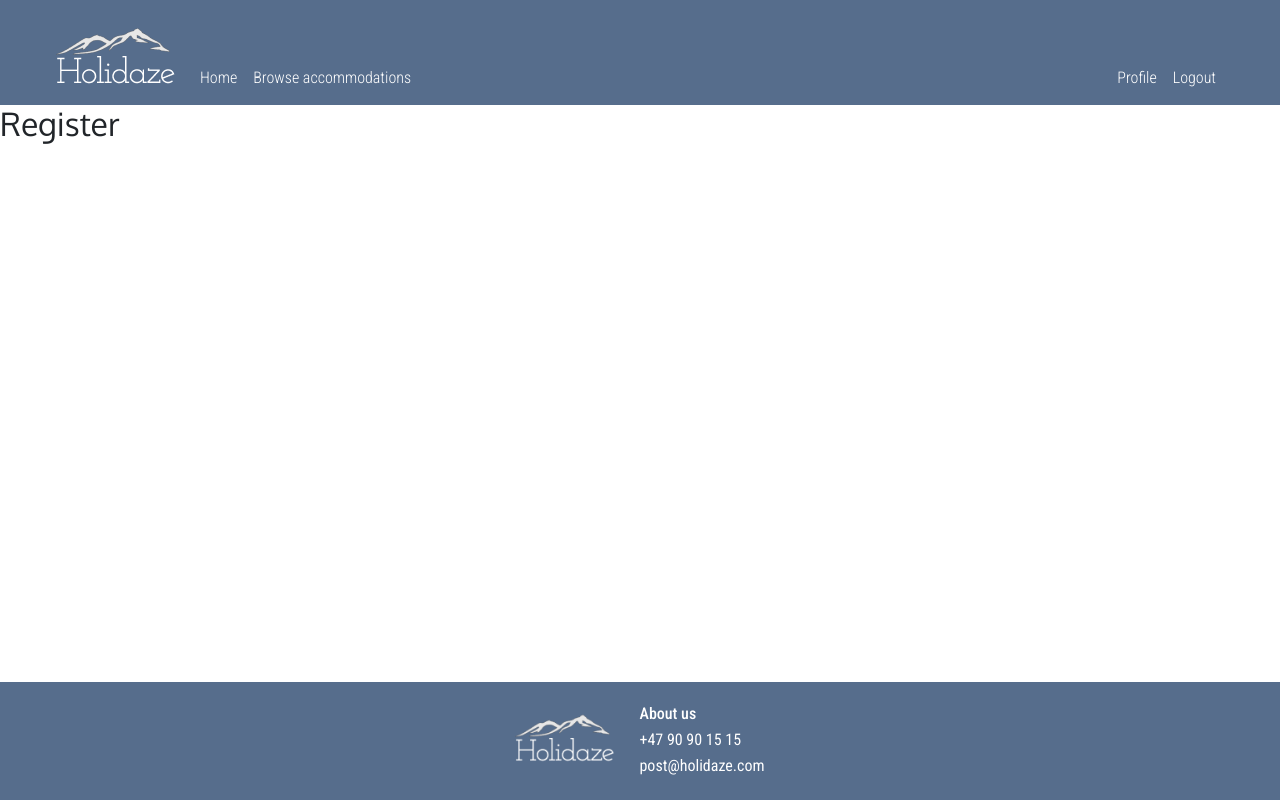
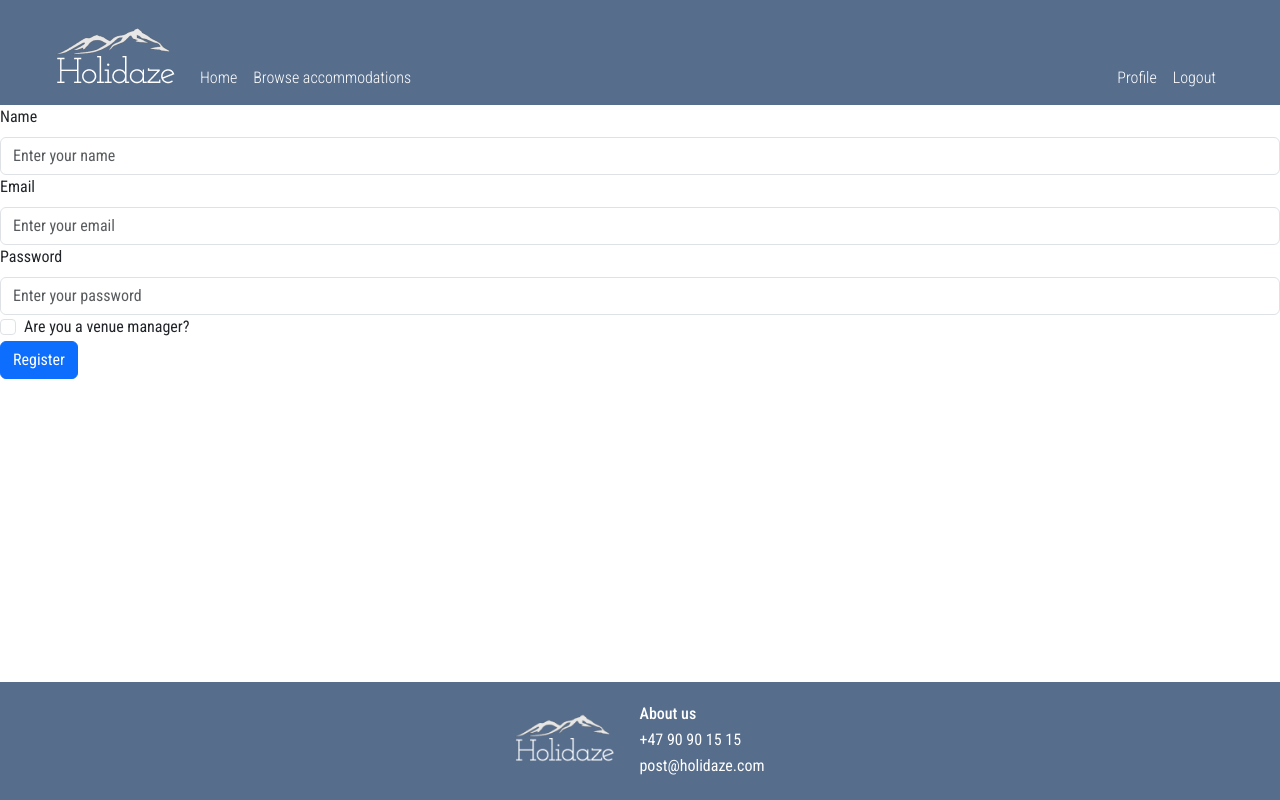
Before and after one commit to TaranJ/project-exam-2, a React (Vite) app: page /register in a window 1280 px wide. Built offline with nearby package versions, Linux system fonts and the light colour scheme.

Commit message:
ads login and register functions

```diff
--- a/src/App.jsx
+++ b/src/App.jsx
@@ -12,6 +12,7 @@ import ProfilePage from "./pages/ProfilePage";
 import AboutPage from "./pages/AboutPage";
 import RegisterPage from "./pages/RegisterPage";
 import VenuePage from "./pages/VenuePage";
+import LoginPage from "./pages/LoginPage";
 
 function App() {
   return (
@@ -24,6 +25,7 @@ function App() {
           <Route path="/about" element={<AboutPage />} />
           <Route path="/register" element={<RegisterPage />} />
           <Route path="/venue/:id" element={<VenuePage />} />
+          <Route path="/login" element={<LoginPage />} />
         </Routes>
       </Layout>
     </Router>
--- /dev/null
+++ b/src/auth/login/index.jsx
@@ -0,0 +1,27 @@
+import { save } from "../../utils/storage/save";
+
+export const loginUser = async (email, password) => {
+  const URL = `${import.meta.env.VITE_APIBase}auth/login`;
+
+  try {
+    const response = await fetch(URL, {
+      headers: {
+        "Content-Type": "application/json",
+      },
+      method: "POST",
+      body: JSON.stringify({ email, password }),
+    });
+
+    if (!response.ok) {
+      throw new Error("Failed to log in");
+    }
+
+    const { accessToken, ...profile } = (await response.json()).data;
+    save("token", accessToken);
+    save("profile", profile);
+    return profile;
+  } catch (error) {
+    console.error("Error logging in:", error);
+    throw error;
+  }
+};
--- /dev/null
+++ b/src/auth/register/index.jsx
@@ -0,0 +1,23 @@
+export const registerUser = async (userData) => {
+  const URL = `${import.meta.env.VITE_APIBase}auth/register`;
+
+  try {
+    const response = await fetch(URL, {
+      headers: {
+        "Content-Type": "application/json",
+      },
+      method: "POST",
+      body: JSON.stringify(userData),
+    });
+
+    if (!response.ok) {
+      throw new Error("Failed to register user");
+    }
+
+    const data = await response.json();
+    return data;
+  } catch (error) {
+    console.error("Error registering user:", error);
+    throw error;
+  }
+};
--- /dev/null
+++ b/src/pages/LoginPage.jsx
@@ -0,0 +1,54 @@
+import React, { useState } from "react";
+import { Button, Form, Spinner, Alert } from "react-bootstrap";
+import { loginUser } from "../auth/login";
+
+function LoginPage() {
+  const [email, setEmail] = useState("");
+  const [password, setPassword] = useState("");
+  const [loading, setLoading] = useState(false);
+  const [error, setError] = useState(null);
+
+  const handleSubmit = async (e) => {
+    e.preventDefault();
+
+    setLoading(true);
+
+    try {
+      const response = await loginUser(email, password);
+      console.log("Login successful:", response);
+      // Redirect to another page (e.g., dashboard, home)
+    } catch (error) {
+      setError("Invalid email or password");
+    } finally {
+      setLoading(false);
+    }
+  };
+
+  return (
+    <div className="login-page">
+      <Form onSubmit={handleSubmit}>
+        {/* Email Input */}
+        <Form.Group controlId="email">
+          <Form.Label>Email</Form.Label>
+          <Form.Control type="email" placeholder="Enter your email" value={email} onChange={(e) => setEmail(e.target.value)} required />
+        </Form.Group>
+
+        {/* Password Input */}
+        <Form.Group controlId="password">
+          <Form.Label>Password</Form.Label>
+          <Form.Control type="password" placeholder="Enter your password" value={password} onChange={(e) => setPassword(e.target.value)} required />
+        </Form.Group>
+
+        {/* Display error message */}
+        {error && <Alert variant="danger">{error}</Alert>}
+
+        {/* Submit Button */}
+        <Button variant="primary" type="submit" disabled={loading}>
+          {loading ? <Spinner animation="border" size="sm" /> : "Login"}
+        </Button>
+      </Form>
+    </div>
+  );
+}
+
+export default LoginPage;
--- a/src/pages/RegisterPage.jsx
+++ b/src/pages/RegisterPage.jsx
@@ -1,7 +1,56 @@
-import React from "react";
+import React, { useState } from "react";
+import { Button, Form } from "react-bootstrap";
+import { registerUser } from "../auth/register";
 
 function RegisterPage() {
-  return <h2>Register</h2>;
+  const [name, setName] = useState("");
+  const [email, setEmail] = useState("");
+  const [password, setPassword] = useState("");
+  const [venueManager, setVenueManager] = useState(false);
+
+  const handleSubmit = async (e) => {
+    e.preventDefault();
+    const userData = {
+      name,
+      email,
+      password,
+      venueManager,
+    };
+
+    try {
+      const response = await registerUser(userData);
+      console.log("User registered successfully:", response);
+    } catch (error) {
+      console.error("Error registering user:", error);
+    }
+  };
+
+  return (
+    <Form onSubmit={handleSubmit}>
+      <Form.Group controlId="name">
+        <Form.Label>Name</Form.Label>
+        <Form.Control type="text" placeholder="Enter your name" value={name} onChange={(e) => setName(e.target.value)} />
+      </Form.Group>
+
+      <Form.Group controlId="email">
+        <Form.Label>Email</Form.Label>
+        <Form.Control type="email" placeholder="Enter your email" value={email} onChange={(e) => setEmail(e.target.value)} />
+      </Form.Group>
+
+      <Form.Group controlId="password">
+        <Form.Label>Password</Form.Label>
+        <Form.Control type="password" placeholder="Enter your password" value={password} onChange={(e) => setPassword(e.target.value)} />
+      </Form.Group>
+
+      <Form.Group controlId="venueManager">
+        <Form.Check type="checkbox" label="Are you a venue manager?" checked={venueManager} onChange={() => setVenueManager((prev) => !prev)} />
+      </Form.Group>
+
+      <Button variant="primary" type="submit">
+        Register
+      </Button>
+    </Form>
+  );
 }
 
 export default RegisterPage;
--- a/src/utils/api/index.jsx
+++ b/src/utils/api/index.jsx
@@ -22,3 +22,5 @@ export const fetchVenueById = async (id) => {
   const URL = `${import.meta.env.VITE_APIBase}holidaze/venues/${id}`;
   return fetchData(URL);
 };
+
+const token = `eyJhbGciOiJIUzI1NiIsInR5cCI6IkpXVCJ9.eyJuYW1lIjoiYWxidXMiLCJlbWFpbCI6ImFsYnVzQG5vcm9mZi5ubyIsImlhdCI6MTczMjczODk5OX0.NwbO6JMc1G8jH_rc634amkcLbr_icSVBDKxrVaegOcM`;
--- /dev/null
+++ b/src/utils/storage/save/index.jsx
@@ -0,0 +1,9 @@
+/**
+ * Saves data to local storage under the specified key after converting the value to a JSON string.
+ * @param {string} key - The key under which the data will be stored in local storage.
+ * @param {any} value - The data to be saved to local storage.
+ */
+
+export function save(key, value) {
+  localStorage.setItem(key, JSON.stringify(value));
+}
```
Also changed, not shown: src/utils/storage/load/index.jsx (added, +9 -0 lines), src/utils/storage/remove/index.jsx (added, +8 -0 lines).
